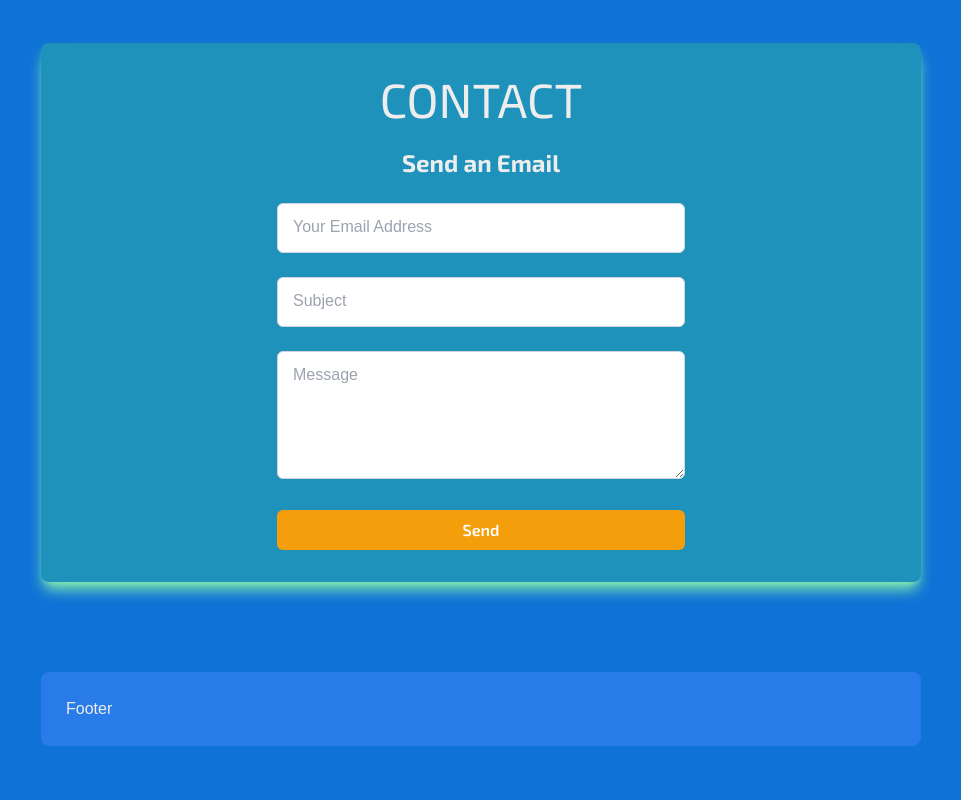
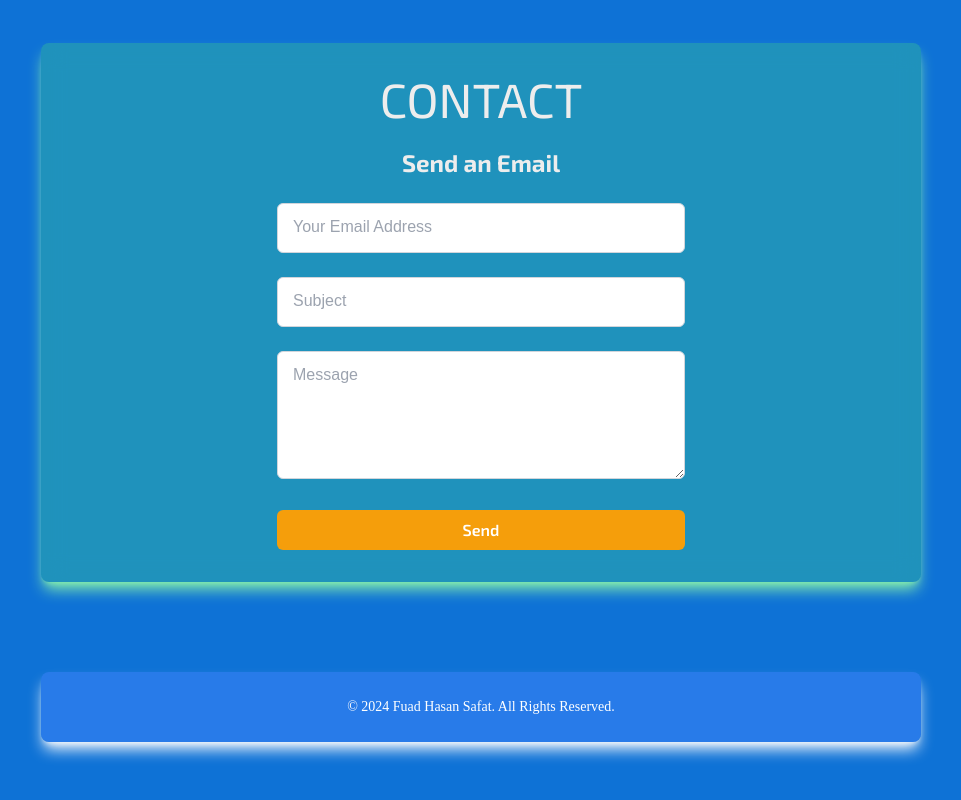
Before and after one commit to fuad-hasan-safat/fuad-hasan-safat, a Next.js app: page / in a window 1280 px wide. Shown: the part 3136-3936 px from the top of the page, without its empty margins (159-1120 px from the left). Built offline with nearby package versions, Linux system fonts and the light colour scheme; a web font is replaced by a local one; what tailwindcss-filters would draw is missing.

Commit message:
footer added

```diff
--- a/components/Footer.tsx
+++ b/components/Footer.tsx
@@ -2,8 +2,12 @@ import React from 'react'
 
 export default function Footer() {
   return (
-    <div className='bg-blue-500/60 backdrop-blur-sm mb-[100px] py-[25px] p-[25px] rounded-lg'>
-      Footer
+    <div className='flex justify-center bg-blue-500/60 shadow-lg shadow-slate-50 backdrop-blur-sm mb-[100px] py-[25px] p-[25px] rounded-lg w-full'>
+      <div>
+        <p className='font-playwrite text-center text-sm text-white'>
+          &copy; {new Date().getFullYear()} Fuad Hasan Safat. All Rights Reserved.
+        </p>
+      </div>
     </div>
   )
 }
```
